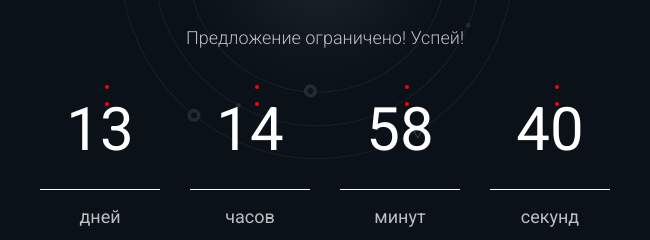
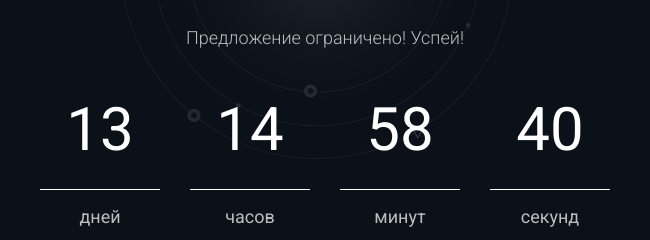
Before and after one commit to usalkoulia/traffic-school, a plain HTML site: page source/index.html in a window 1280 px wide. Shown: the part 2689-2929 px from the top of the page, 315-965 px from the left. Drawn offline with nearby package versions, Linux system fonts and the light colour scheme; files that its build step writes are made by us from their sources; a script that the page names is missing.

Commit message:
Работа над багами

```diff
--- a/source/sass/_timer.scss
+++ b/source/sass/_timer.scss
@@ -15,8 +15,8 @@
   position: relative;
 }
 
-.timer__item:not(:nth-last-child(4))::before,
-.timer__item:not(:nth-last-child(4))::after {
+.timer__item:not(:last-of-type)::before,
+.timer__item:not(:last-of-type)::after {
   content: "";
   width: 4px;
   height: 4px;
@@ -26,11 +26,11 @@
   left: 65px;
 }
 
-.timer__item:not(:nth-last-child(4))::before {
+.timer__item:not(:last-of-type)::before {
   top: 15px;
 }
 
-.timer__item:not(:nth-last-child(4))::after {
+.timer__item:not(:last-of-type)::after {
   top: 32px;
 }
 
```
